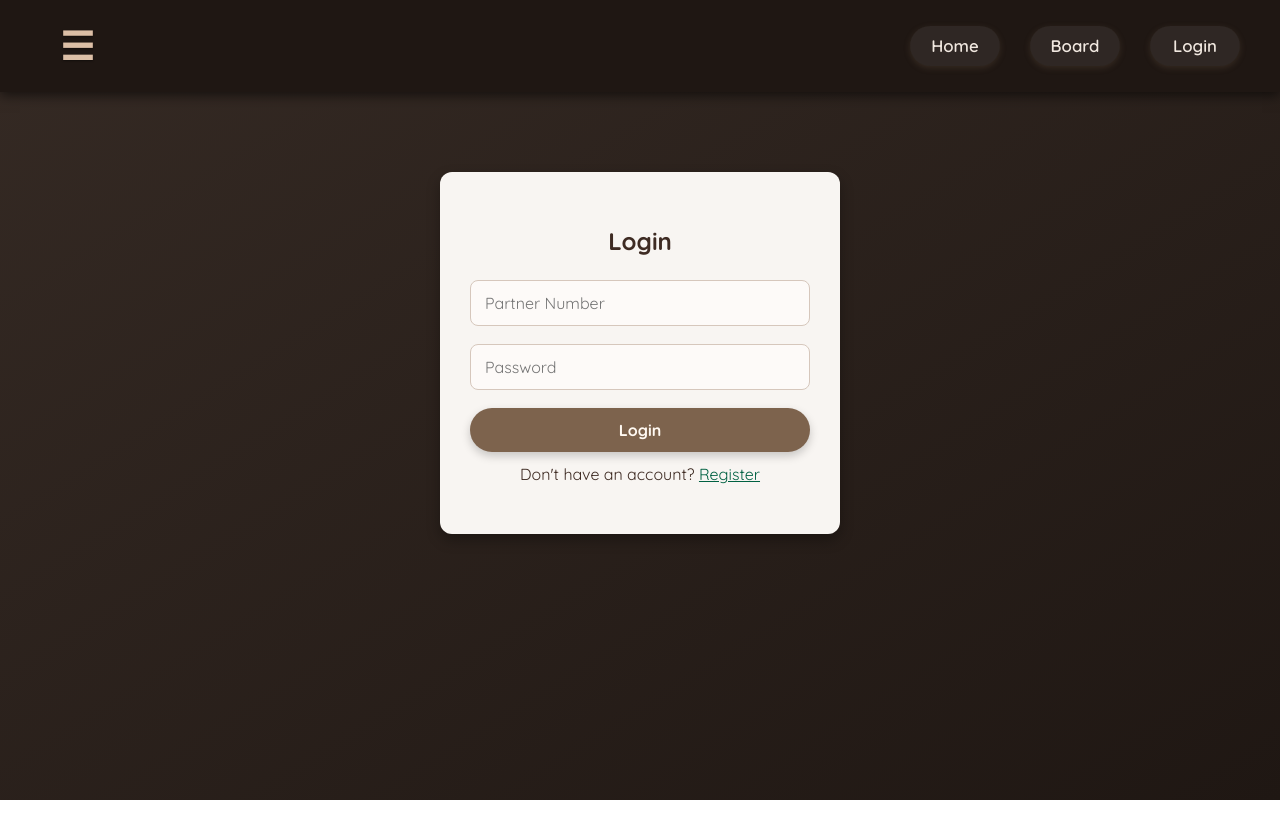
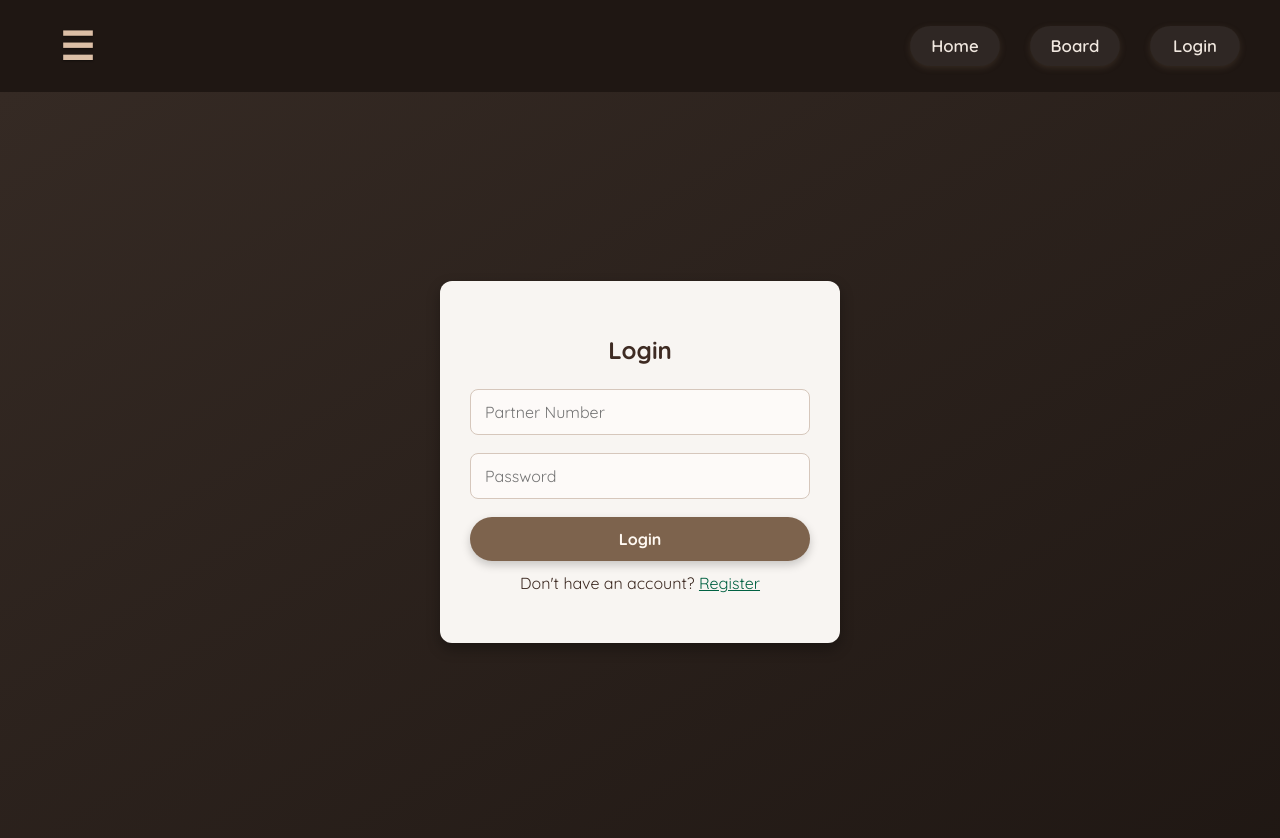
Before and after one commit to brepp22/greenapron, a React (Create React App) app in the folder greenapron/: page /login in a window 1280 px wide. Shown: the top 838 px of the page. Before the commit the page ends 800 px from the top, so only its background shows below. Built offline with nearby package versions, Linux system fonts and the light colour scheme.

Commit message:
page wrapper added to login/register component

```diff
--- a/greenapron/src/components/LoginForm.css
+++ b/greenapron/src/components/LoginForm.css
@@ -1,11 +1,15 @@
 @import url('https://fonts.googleapis.com/css2?family=Quicksand:wght@400;600&display=swap');
+
 body{
-  height: 100vh;
+  min-height: 100vh;
+  margin: 0;
+  padding: 0;
 }
+
 .login-form {
   width: 100%;
   max-width: 400px;
-  margin: 80px auto;
+  margin: 80px auto 100px;
   padding: 30px;
   border-radius: 12px;
   box-shadow: 0 6px 14px rgba(0, 0, 0, 0.3);
@@ -14,6 +18,17 @@ body{
   font-family: 'Quicksand', sans-serif;
   color: #3e2b23;
   border: none;
+}
+
+.page-wrapper {
+  display: flex;
+  flex-direction: column;
+  min-height: 100vh;
+  justify-content: center;
+  align-items: center;
+  padding: 40px 20px 80px;
+  background: linear-gradient(to bottom right, #352a24, #1f1713);
+  box-sizing: border-box;
 }
 
 
@@ -106,7 +121,6 @@ body{
   color: #3e2b23;
 }
 
-/* Style the file input to match the other inputs */
 .input-image {
   width: 100%;
   padding: 12px 14px;
@@ -126,7 +140,6 @@ body{
   box-shadow: 0 0 5px rgba(169, 116, 110, 0.5);
 }
 
-/* Optional: Improve the file input appearance */
 .input-image::-webkit-file-upload-button {
   background: #7d634d;
   color: #fff9f2;
@@ -178,7 +191,7 @@ body{
 }
 
 
-/* Small devices (phones, <= 600px) */
+
 @media (max-width: 600px) {
   .login-form {
     margin: 55px 24px;
--- a/greenapron/src/components/LoginForm.jsx
+++ b/greenapron/src/components/LoginForm.jsx
@@ -49,7 +49,7 @@ const LoginForm = ({setToken}) => {
     // <form onSubmit={handleSubmit} className="login-form">
     //   <h2>{isRegister ? 'Register' : 'Login'}</h2>
 
-    <div>
+    <div className = 'page-wrapper'>
 
       {loading ? (
         <div className='spinner'></div>
```
